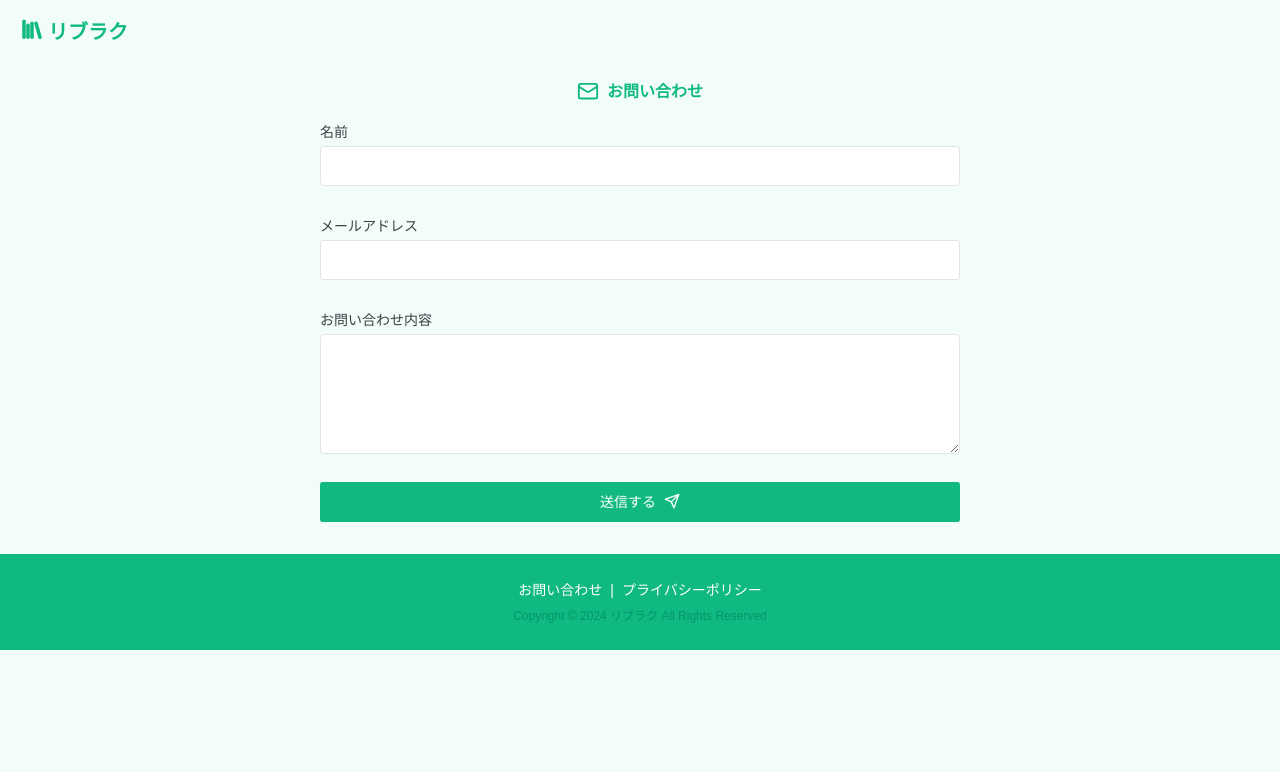
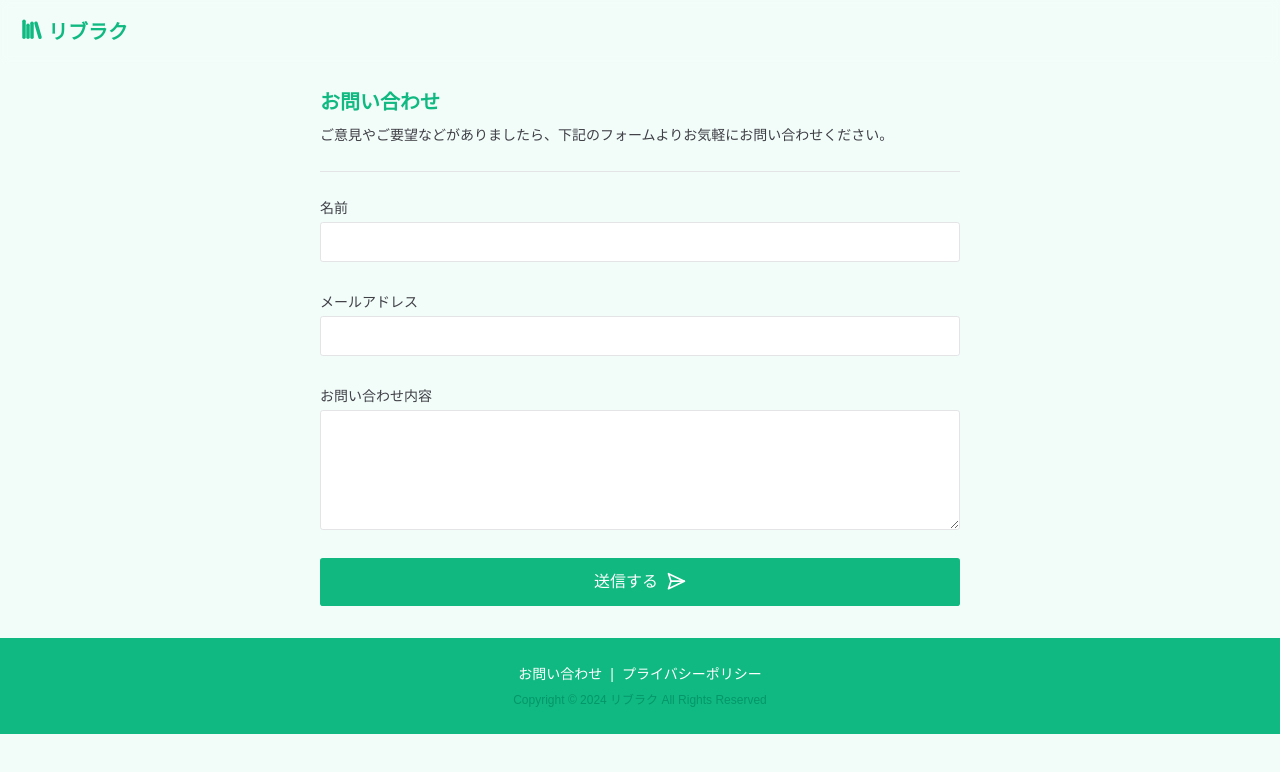
Before and after one commit to kagomen/libraku, a React (Vite) app: page /contact in a window 1280 px wide. Shown: the top 772 px of the page. Built offline with nearby package versions, Linux system fonts and the light colour scheme; a web font is replaced by a local one.

Commit message:
resendでメール転送機能の実装 #51

```diff
--- a/package.json
+++ b/package.json
@@ -10,6 +10,7 @@
   "dependencies": {
     "@hookform/resolvers": "^3.6.0",
     "@radix-ui/react-label": "^2.1.0",
+    "@radix-ui/react-separator": "^1.1.0",
     "@radix-ui/react-slot": "^1.1.0",
     "@tanstack/react-query": "^5.45.1",
     "axios": "^1.7.2",
--- a/src/App.jsx
+++ b/src/App.jsx
@@ -6,6 +6,7 @@ import SearchResultsPage from './pages/SearchResultsPage'
 import BookDataPage from './pages/BookDataPage'
 import NotFoundPage from './pages/NotFoundPage'
 import ContactPage from './pages/ContactPage'
+import ContactSuccessPage from './pages/ContactSuccessPage'
 
 export default function App() {
   return (
@@ -16,6 +17,7 @@ export default function App() {
         <Route path="/search/:keyword" element={<SearchResultsPage />} />
         <Route path="/book/:isbn" element={<BookDataPage />} />
         <Route path="/contact" element={<ContactPage />} />
+        <Route path="/contact/success" element={<ContactSuccessPage />} />
         <Route path="/*" element={<NotFoundPage />} />
       </Routes>
       <Footer />
--- a/src/components/contact-form/ContactForm.jsx
+++ b/src/components/contact-form/ContactForm.jsx
@@ -5,10 +5,12 @@ import { Textarea } from "@/components/ui/textarea"
 import { useForm } from "react-hook-form"
 import { yupResolver } from '@hookform/resolvers/yup'
 import { schema } from "@/components/contact-form/schema"
-import { Send } from "lucide-react"
+import { SendHorizontal } from "lucide-react"
 import { sendMail } from "@/lib/api"
+import { useNavigate } from "react-router-dom"
 
 const ContactForm = () => {
+  const nav = useNavigate()
 
   const form = useForm({
     resolver: yupResolver(schema),
@@ -20,8 +22,10 @@ const ContactForm = () => {
   })
 
   async function onSubmit(data) {
-    console.log(data)
     await sendMail(data)
+    // await new Promise(resolve => setTimeout(resolve, 1000))
+    form.reset()
+    nav('/contact/success')
   }
 
   return (
@@ -29,6 +33,7 @@ const ContactForm = () => {
       <form onSubmit={form.handleSubmit(onSubmit)} className="space-y-7">
         <FormField
           name="name"
+          control={form.control}
           render={({ field }) => (
             <FormItem>
               <FormLabel>名前</FormLabel>
@@ -41,6 +46,7 @@ const ContactForm = () => {
         />
         <FormField
           name="email"
+          control={form.control}
           render={({ field }) => (
             <FormItem>
               <FormLabel>メールアドレス</FormLabel>
@@ -53,6 +59,7 @@ const ContactForm = () => {
         />
         <FormField
           name="body"
+          control={form.control}
           render={({ field }) => (
             <FormItem>
               <FormLabel>お問い合わせ内容</FormLabel>
@@ -65,8 +72,8 @@ const ContactForm = () => {
         />
 
         <Button className="w-full flex gap-2" disabled={form.formState.isSubmitting}>
-          送信する
-          <Send size="16" className="-translate-y-[0.8px]" />
+          {form.formState.isSubmitting ? '送信中...' : '送信する'}
+          <SendHorizontal size="20" className="-translate-y-[0.8px]" />
         </Button>
       </form>
     </Form>
--- a/src/components/ui/button.jsx
+++ b/src/components/ui/button.jsx
@@ -5,7 +5,7 @@ import { cva } from "class-variance-authority";
 import { cn } from "@/lib/utils"
 
 const buttonVariants = cva(
-  "inline-flex items-center justify-center whitespace-nowrap rounded-md text-sm ring-offset-background transition-colors focus-visible:outline-none focus-visible:ring-2 focus-visible:ring-ring focus-visible:ring-offset-2 disabled:pointer-events-none disabled:opacity-50",
+  "inline-flex items-center justify-center whitespace-nowrap rounded-md font-medium text-md ring-offset-background transition-colors focus-visible:outline-none focus-visible:ring-2 focus-visible:ring-ring focus-visible:ring-offset-2 disabled:pointer-events-none disabled:opacity-50",
   {
     variants: {
       variant: {
@@ -13,14 +13,14 @@ const buttonVariants = cva(
         destructive:
           "bg-destructive text-destructive-foreground hover:bg-destructive/90",
         outline:
-          "border border-input bg-background hover:bg-accent hover:text-accent-foreground",
+          "border-2 border-primary text-primary bg-background",
         secondary:
           "bg-secondary text-secondary-foreground hover:bg-secondary/80",
         ghost: "hover:bg-accent hover:text-accent-foreground",
         link: "text-primary underline-offset-4 hover:underline",
       },
       size: {
-        default: "h-10 px-4 py-2",
+        default: "h-12 px-4 py-2",
         sm: "h-9 rounded-md px-3",
         lg: "h-11 rounded-md px-8",
         icon: "h-10 w-10",
--- a/src/components/ui/input.jsx
+++ b/src/components/ui/input.jsx
@@ -7,7 +7,7 @@ const Input = React.forwardRef(({ className, type, ...props }, ref) => {
     (<input
       type={type}
       className={cn(
-        "flex h-10 w-full rounded-md border border-input bg-white px-3 py-2 text-sm ring-offset-background file:border-0 file:bg-transparent file:text-sm file:font-medium placeholder:text-muted-foreground focus-visible:outline-none focus-visible:ring-2 focus-visible:ring-ring focus-visible:ring-offset-2 disabled:cursor-not-allowed disabled:opacity-50",
+        "flex h-10 w-full rounded-md border border-input bg-white px-3 py-2 text-sm ring-offset-background file:border-0 file:bg-transparent file:text-sm file:font-medium placeholder:text-muted-foreground focus-visible:outline-none focus-visible:ring-2 focus-visible:ring-ring focus-visible:ring-offset-0 disabled:cursor-not-allowed disabled:opacity-50",
         className
       )}
       ref={ref}
--- /dev/null
+++ b/src/components/ui/separator.jsx
@@ -0,0 +1,23 @@
+import * as React from "react"
+import * as SeparatorPrimitive from "@radix-ui/react-separator"
+
+import { cn } from "@/lib/utils"
+
+const Separator = React.forwardRef((
+  { className, orientation = "horizontal", decorative = true, ...props },
+  ref
+) => (
+  <SeparatorPrimitive.Root
+    ref={ref}
+    decorative={decorative}
+    orientation={orientation}
+    className={cn(
+      "shrink-0 bg-border",
+      orientation === "horizontal" ? "h-[1px] w-full" : "h-full w-[1px]",
+      className
+    )}
+    {...props} />
+))
+Separator.displayName = SeparatorPrimitive.Root.displayName
+
+export { Separator }
--- a/src/components/ui/textarea.jsx
+++ b/src/components/ui/textarea.jsx
@@ -6,7 +6,7 @@ const Textarea = React.forwardRef(({ className, ...props }, ref) => {
   return (
     (<textarea
       className={cn(
-        "flex min-h-[120px] w-full rounded-md border border-input bg-white px-3 py-2 text-sm ring-offset-background placeholder:text-muted-foreground focus-visible:outline-none focus-visible:ring-2 focus-visible:ring-ring focus-visible:ring-offset-2 disabled:cursor-not-allowed disabled:opacity-50",
+        "flex min-h-[120px] w-full rounded-md border border-input bg-white px-3 py-2 text-sm ring-offset-background placeholder:text-muted-foreground focus-visible:outline-none focus-visible:ring-2 focus-visible:ring-ring focus-visible:ring-offset-0 disabled:cursor-not-allowed disabled:opacity-50",
         className
       )}
       ref={ref}
--- a/src/lib/api.jsx
+++ b/src/lib/api.jsx
@@ -27,18 +27,15 @@ export async function get(isbn) {
 
 export async function sendMail(data) {
   try {
-    const res = await axios.post(`${import.meta.env.VITE_SERVER_URL}/send-email`, {
+    await axios.post(`${import.meta.env.VITE_SERVER_URL}/send-email`, {
       name: data.name,
       email: data.email,
-      message: data.body,
+      body: data.body,
     }, {
       headers: {
         'Content-Type': 'application/json'
       }
     })
-
-    const result = await res.json()
-    console.log(result)
   } catch (error) {
     console.error('Error:', error)
   }
--- a/src/pages/ContactPage.jsx
+++ b/src/pages/ContactPage.jsx
@@ -1,15 +1,15 @@
-import Heading from "@/components/Heading"
+import { Separator } from "@/components/ui/separator"
 import ResponsiveWrapper from "@/components/ResponsiveWrapper"
 import ContactForm from "@/components/contact-form/ContactForm"
-import { Mail } from "lucide-react"
 
 const ContactPage = () => {
   return (
     <ResponsiveWrapper>
-      <Heading>
-        <Mail size="22" className="-translate-y-[0.8px]" />
-        お問い合わせ
-      </Heading>
+      <h2 className="text-emerald-500 font-semibold text-xl mt-6">お問い合わせ</h2>
+      <p className="my-2 text-sm leading-relaxed">
+        ご意見やご要望などがありましたら、下記のフォームよりお気軽にお問い合わせください。
+      </p>
+      <Separator className="text-emerald-500 my-6" />
       <ContactForm />
     </ResponsiveWrapper>
   )
--- /dev/null
+++ b/src/pages/ContactSuccessPage.jsx
@@ -0,0 +1,22 @@
+import Heading from "@/components/Heading"
+import ResponsiveWrapper from "@/components/ResponsiveWrapper"
+import { Link } from "react-router-dom"
+import { Check, ChevronsLeft } from "lucide-react";
+
+const ContactSuccessPage = () => {
+  return (
+    <ResponsiveWrapper>
+      <Heading>
+        <Check size="22" className="-translate-y-[1px]" />
+        お問い合わせが完了しました
+      </Heading>
+      <div className="underline text-md mx-auto w-fit">
+        <Link to="/">
+          <ChevronsLeft size="20" className="inline -translate-y-[1px]" />
+          トップページに戻る</Link>
+      </div>
+    </ResponsiveWrapper>
+  )
+}
+
+export default ContactSuccessPage
--- a/vite.config.js
+++ b/vite.config.js
@@ -19,6 +19,10 @@ export default defineConfig({
         target: 'https://libraku-api.kagome.workers.dev',
         changeOrigin: true,
       },
+      '/send-email': {
+        target: 'https://libraku-api.kagome.workers.dev',
+        changeOrigin: true,
+      },
     },
   },
   resolve: {
```
Also changed, not shown: 2 other files (tests, documents, lock files or other folders).
